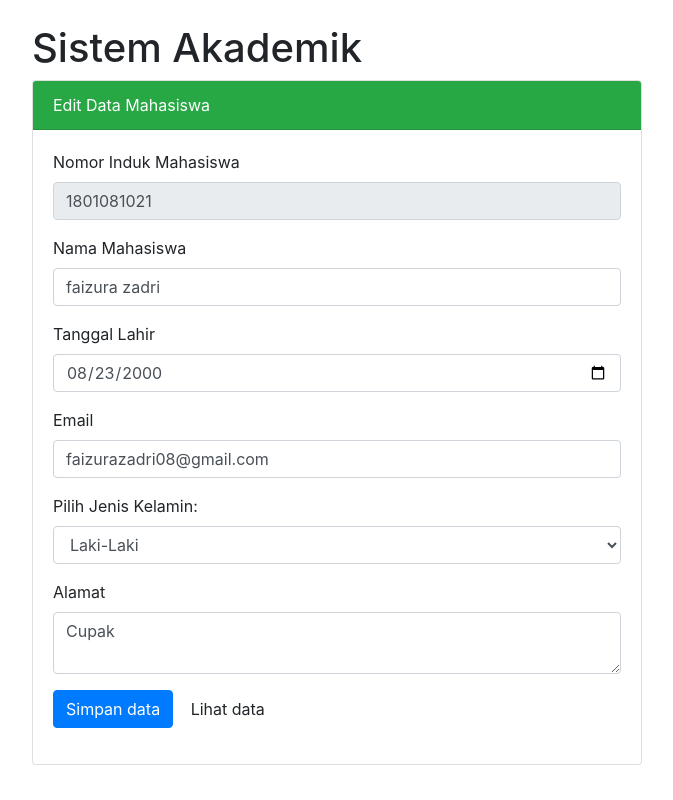
After one commit to faizurazadri23/akademik, a PHP site: page /edit.php?nim=1801081021 in a window 1280 px wide. The commit adds this page. Shown: the whole page, without its empty margins (303-976 px from the left). Run offline with PHP 8.4, Linux system fonts and the light colour scheme; data comes from the database, SQL or seed files in the repository.

Commit message:
penambahan edit dan delete data

```diff
--- /dev/null
+++ b/edit.php
@@ -0,0 +1,91 @@
+<html>
+    <head>
+        <title>Akademik</title>
+        <link rel="stylesheet" href="https://stackpath.bootstrapcdn.com/bootstrap/4.3.1/css/bootstrap.min.css" integrity="sha384-ggOyR0iXCbMQv3Xipma34MD+dH/1fQ784/j6cY/iJTQUOhcWr7x9JvoRxT2MZw1T" crossorigin="anonymous">
+    </head>
+
+<body>
+<div class="container col-md-6 mt-4">
+		<h1>Sistem Akademik</h1>
+		<div class="card">
+			<div class="card-header bg-success text-white">
+				Edit Data Mahasiswa
+			</div>
+			<div class="card-body">
+
+                <?php
+				    include('koneksi.php');
+
+                    $nim = $_GET['nim'];
+
+                    //menampilkan barang berdasarkan id
+                    $data = mysqli_query($koneksi, "select * from mahasiswa where nim = '$nim'");
+                    $row = mysqli_fetch_assoc($data);
+
+				?>
+
+				<form action="" method="post" role="form">
+					<div class="form-group">
+						<label>Nomor Induk Mahasiswa</label>
+						<input type="number" name="nim" required="" maxlength="10" disabled class="form-control" value="<?= $row['nim']; ?>">
+					</div>
+					<div class="form-group">
+						<label>Nama Mahasiswa</label>
+						<input type="text" name="fullname" class="form-control" value="<?= $row['nama_mhs']; ?>">
+					</div>
+
+                    <div class="form-group">
+						<label>Tanggal Lahir</label>
+						<input type="date" name="birthday" class="form-control" value="<?= $row['tgl_lahir']; ?>">
+					</div>
+
+                    <div class="form-group">
+						<label>Email</label>
+						<input type="text" name="email" class="form-control" value="<?= $row['email']; ?>">
+					</div>
+
+                    <div class="form-group">
+                        <label for="sel1">Pilih Jenis Kelamin:</label>
+                        <select class="form-control" id="sel1" name="gender">
+                            <option value="L" <?=$row['jenis_kelamin'] == 'L' ? ' selected="selected"' : '';?>>Laki-Laki</option>
+                            <option value="P" <?=$row['jenis_kelamin'] == 'P' ? ' selected="selected"' : '';?>>Perempuan</option>
+                        </select>
+                    </div>
+
+					<div class="form-group">
+						<label>Alamat</label>
+						<textarea class="form-control" name="address"><?= $row['alamat'] ?></textarea>
+                </div>
+
+					<button type="submit" class="btn btn-primary" name="submit" value="simpan">Simpan data</button>
+
+                    <a class="btn btn-default" href="list.php" role="button">Lihat data</a>
+				</form>
+
+
+                <?php
+				    include("koneksi.php");
+
+				//melakukan pengecekan jika button submit diklik maka akan menjalankan perintah simpan dibawah ini
+				if (isset($_POST['submit'])) {
+					//menampung data dari inputan
+					$nim = $row['nim'];
+					$fullname = $_POST['fullname'];
+					$birthday = $_POST['birthday'];
+
+                    $email = $_POST['email'];
+					$gender = $_POST['gender'];
+					$address = $_POST['address'];
+
+					mysqli_query($koneksi, "update mahasiswa set nama_mhs='$fullname', tgl_lahir='$birthday', email='$email', jenis_kelamin='$gender', alamat='$address' where nim ='$nim'") or die(mysqli_error($koneksi));
+
+					//redirect ke halaman index.php
+					echo "<script>alert('data berhasil diupdate.');window.location='list.php';</script>";
+				}
+				?>
+
+			</div>
+		</div>
+    </div>
+</body>
+</html>
--- a/list.php
+++ b/list.php
@@ -23,6 +23,7 @@
 							<th>Email</th>
                             <th>Jenis Kelamin</th>
                             <th>Alamat</th>
+							<th>Aksi</th>
 						</tr>
 					</thead>
 					<tbody>
@@ -53,6 +54,11 @@
                                 ?>
                         <td><?= $gender ?></td>
                         <td><?= $row['alamat']; ?></td>
+						<td>
+								<a href="edit.php?nim=<?= $row['nim']; ?>" class="btn btn-sm btn-warning">Edit</a>
+								<a href="hapus.php?nim=<?= $row['nim']; ?>" class="btn btn-sm btn-danger" onclick="return confirm('anda yakin ingin hapus?');">Hapus</a>
+
+						</td>
 					</tr>
 
 						<?php $no++; } ?>
```
Also changed, not shown: hapus.php (added, +10 -0 lines).
